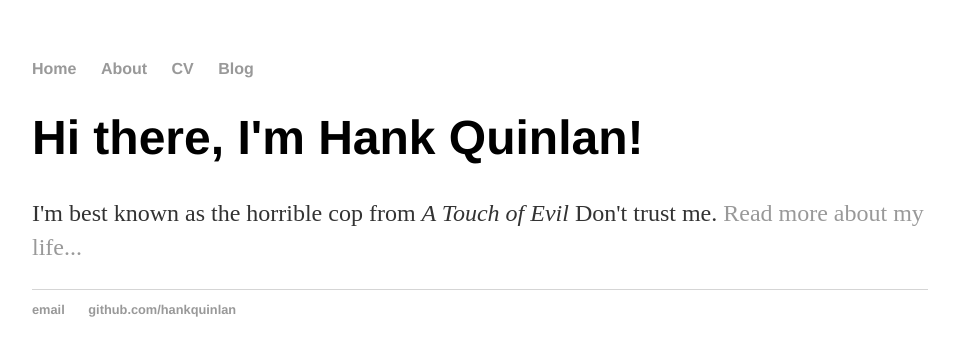
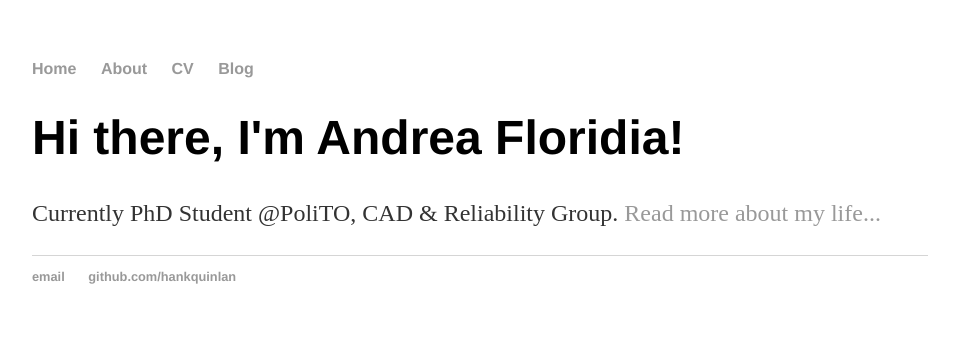
Before and after one commit to florix/florix.github.io, a Jekyll site: the page built from index.html, in a window 1280 px wide. Shown: the top 356 px of the page, without its empty margins (160-1119 px from the left). Built offline with Jekyll 4.4.1, drawn with Linux system fonts in a browser that asks for light colours.

Commit message:
Update index.html

```diff
--- a/index.html
+++ b/index.html
@@ -1,8 +1,8 @@
 ---
 layout: default
-title: Hank Quinlan, Horrible Cop
+title: Andrea Floridia Homepage
 ---
 <div class="blurb">
-	<h1>Hi there, I'm Hank Quinlan!</h1>
-	<p>I'm best known as the horrible cop from <em>A Touch of Evil</em> Don't trust me. <a href="/about">Read more about my life...</a></p>
+	<h1>Hi there, I'm Andrea Floridia!</h1>
+	<p>Currently PhD Student @PoliTO, CAD & Reliability Group. <a href="/about">Read more about my life...</a></p>
 </div><!-- /.blurb -->
```
